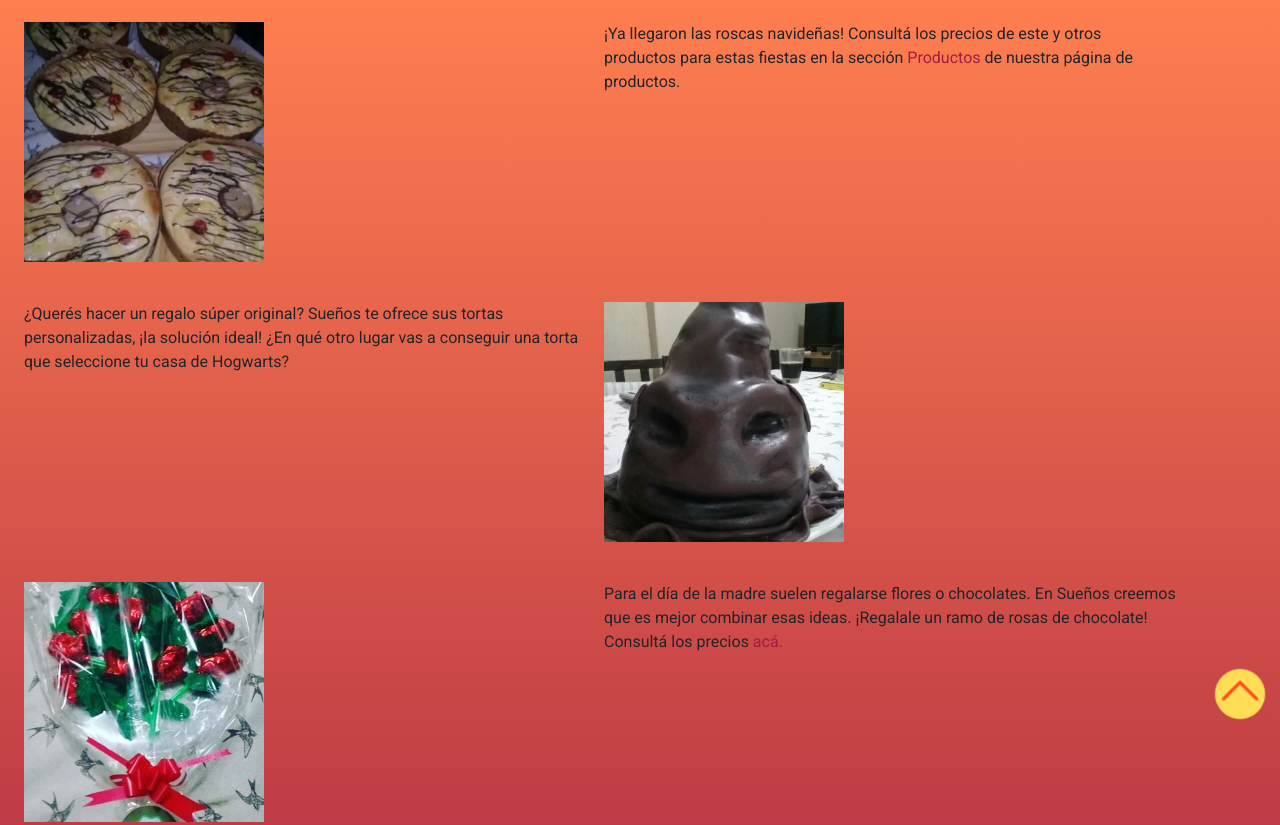
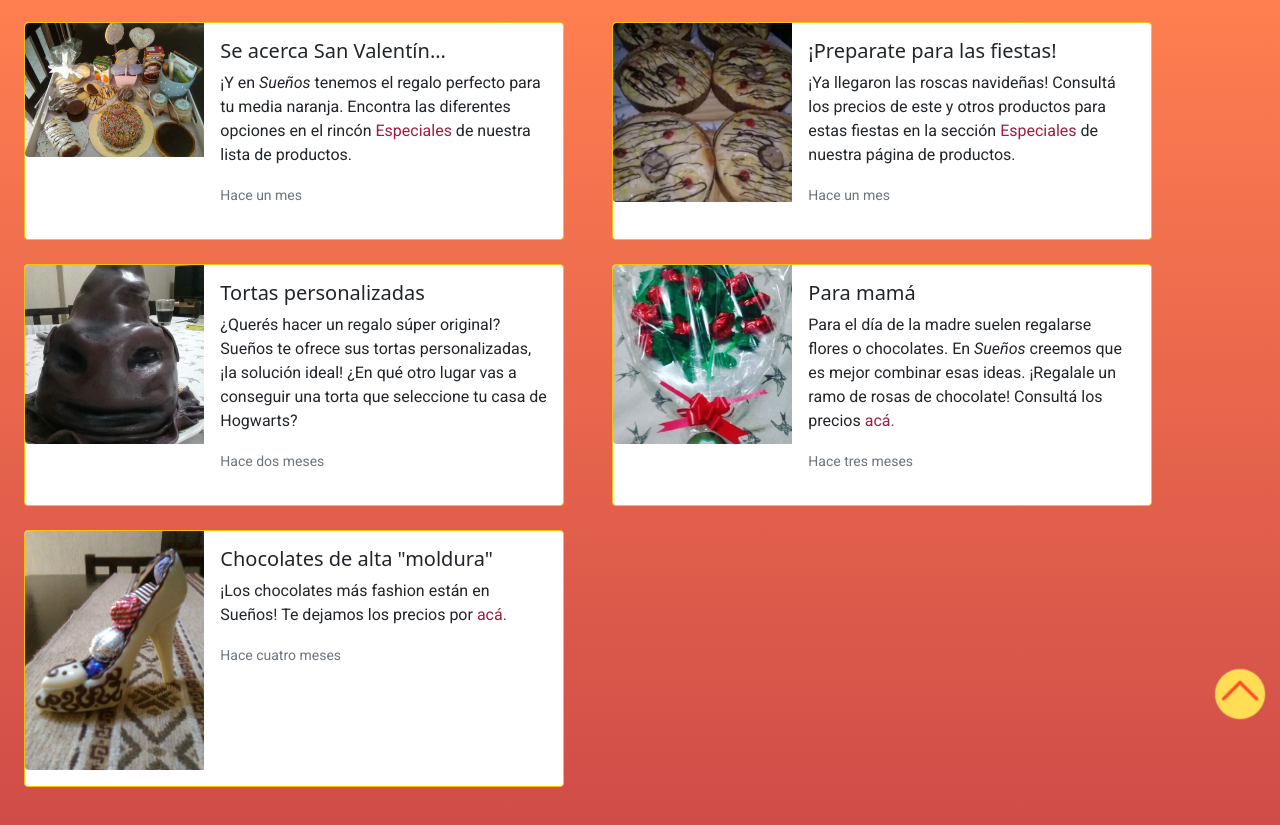
Before and after one commit to Raferna/Chocolateria_rama, a plain HTML site: page index.html in a window 1280 px wide. Shown: the part 66-891 px from the top of the page. Drawn offline with Linux system fonts and the light colour scheme; a web font is replaced by a local one.

Commit message:
Cards en index, tablas y forms

```diff
--- a/css/style.css
+++ b/css/style.css
@@ -53,6 +53,10 @@ body{
     text-decoration: none;
     color: linen;
     font-size: 1rem;
+}
+
+.navbar a:hover, .navbar a:focus{
+    color: coral;
 }
 
 .navbar__sub{
@@ -114,7 +118,8 @@ body{
 }
 
 .novedades img{
-    width: 15rem;
+    width:fit-content
+    /* height: 20rem; */
 }
 
 .navidad{
@@ -302,31 +307,27 @@ body{
 
 .formulario input{
     font-family: 'Roboto', sans-serif;
+    margin: 1rem;
+    margin-left: 3rem;
 }
 
-.formulario div{
-    margin: 1rem;
+.formulario textarea{
+    margin-top: 1rem;
+    margin-left: 3rem;
 }
 
 .name{
-    transform: translateX(75px)
+    transform: translateX(5px)
 }
 
 .lastname{
-    transform: translateX(75px)
+    transform: translateX(5px)
 }
 
 .mail{
-    transform: translateX(62px);
+    transform: translateX(-17px);
 }
 
-.tel{
-    transform: translateX(70px)
-}
-
-.query{
-    transform: translateX(70px)
-}
 
 .bttn{
     cursor: pointer;
@@ -353,6 +354,7 @@ body{
     row-gap: 10px;
     column-gap: 10px;
     height: 30vh;
+    transform: translateY(bottom);
 }
 
 .footer ul{
@@ -443,11 +445,11 @@ body {
     color: coral;
 }
 
-.table {
+.table{
     color: coral;
     border-color: coral;
     margin: 1rem;
-  }
+}
 
 .productos td{
     color: linen;
--- a/index.html
+++ b/index.html
@@ -28,30 +28,105 @@
       </ul></header>
 
     <section class="novedades">
-        <div class="navidad">
-            <div class="img_rosca"><img src="assets/Roscas.jpg" alt="Imagen roscas navideñas"></div>
-            <div class="txt_rosca"><p>¡Ya llegaron las roscas navideñas! Consultá los precios de este y otros productos
-        para estas fiestas en la sección
-        <a href="productos.html#especiales">Productos</a> de nuestra página de productos.</p></div></div>
 
-        <div class="sombrero">
-            <div class="img_sombrero"><img src="assets/TortaSeleccionadora.jpg" alt="Torta sombrero seleccionador"></div>
-            <div class="txt_sombrero"><p>¿Querés hacer un regalo súper original? Sueños te ofrece sus tortas personalizadas,
-        ¡la solución ideal! ¿En qué otro lugar vas a conseguir una torta que seleccione tu casa
-        de Hogwarts?</p></div></div>
+      <div class="row row-cols-1 row-cols-md-2 g-4">
 
-        <div class="rosas">
-            <div class="img_rosas"><img src="assets/RamoRosasChoco.jpg" alt="Rosas de chocolate"></div>
-            <div class="txt_rosas"><p>Para el día de la madre suelen regalarse flores o chocolates.
-        En Sueños creemos que es mejor combinar esas ideas.
-        ¡Regalale un ramo de rosas de chocolate! Consultá los precios
-        <a href="productos.html#especiales">acá.</a></p></div></div>
+        <div class="col">
+          <div class="card border-warning mb-3 h-100" style="max-width: 540px;">
+            <div class="row g-0">
+              <div class="col-md-4">
+              <img src="assets/Desayuno.jpg" class="img-fluid rounded-start" alt="Imagen desayuno San Valentín">
+            </div>
+          <div class="col-md-8">
+            <div class="card-body">
+              <h5 class="card-title">Se acerca San Valentín...</h5>
+              <p class="card-text">¡Y en <i>Sueños</i> tenemos el regalo perfecto para tu media naranja. Encontra las diferentes opciones en el rincón
+                <a href="productos.html#especiales">Especiales</a> de nuestra lista de productos.</p>
+              <p class="card-text"><small class="text-muted">Hace un mes</small></p>
+              </div>
+            </div>
+          </div>
+        </div>
+      </div>
 
-        <div class="zapato">
-            <div class="img_zapato"><img src="assets/ZapatoBombones.jpg" alt="Zapato de chocolate"></div>
-            <div class="txt_zapato"><p>¡Los chocolates más fashion están en Sueños!
-        Te dejamos los precios por
-        <a href="productos.html#choco">acá.</a></p></div></div>
+        <div class="col">
+          <div class="card border-warning mb-3 h-100" style="max-width: 540px;">
+            <div class="row g-0">
+              <div class="col-md-4">
+              <img src="assets/Roscas.jpg" class="img-fluid rounded-start" alt="Imagen roscas navideñas">
+            </div>
+          <div class="col-md-8">
+            <div class="card-body">
+              <h5 class="card-title">¡Preparate para las fiestas!</h5>
+              <p class="card-text">¡Ya llegaron las roscas navideñas! Consultá los precios de este y otros productos
+                para estas fiestas en la sección
+                <a href="productos.html#especiales">Especiales</a> de nuestra página de productos.</p>
+              <p class="card-text"><small class="text-muted">Hace un mes</small></p>
+              </div>
+            </div>
+          </div>
+        </div>
+      </div>
+
+      <div class="col">
+        <div class="card border-warning mb-3 h-100" style="max-width: 540px;">
+          <div class="row g-0">
+            <div class="col-md-4">
+            <img src="assets/TortaSeleccionadora.jpg" class="img-fluid rounded-start" alt="Torta sombrero seleccionador">
+          </div>
+          <div class="col-md-8">
+            <div class="card-body">
+              <h5 class="card-title">Tortas personalizadas</h5>
+              <p class="card-text">¿Querés hacer un regalo súper original? Sueños te ofrece sus tortas personalizadas,
+              ¡la solución ideal! ¿En qué otro lugar vas a conseguir una torta que seleccione tu casa
+              de Hogwarts?</p>
+              <p class="card-text"><small class="text-muted">Hace dos meses</small></p>
+              </div>
+            </div>
+          </div>
+        </div>
+      </div>
+
+      <div class="col">
+        <div class="card border-warning mb-3 h-100" style="max-width: 540px;">
+          <div class="row g-0">
+            <div class="col-md-4">
+            <img src="assets/RamoRosasChoco.jpg" class="img-fluid rounded-start" alt=""Rosas de chocolate"">
+          </div>
+          <div class="col-md-8">
+            <div class="card-body">
+              <h5 class="card-title">Para mamá</h5>
+              <p class="card-text">Para el día de la madre suelen regalarse flores o chocolates.
+                En <i>Sueños</i> creemos que es mejor combinar esas ideas.
+                ¡Regalale un ramo de rosas de chocolate! Consultá los precios
+                <a href="productos.html#especiales">acá.</a></p>
+              <p class="card-text"><small class="text-muted">Hace tres meses</small></p>
+              </div>
+            </div>
+          </div>
+        </div>
+      </div>
+
+      <div class="col">
+        <div class="card border-warning mb-3 h-100" style="max-width: 540px;">
+          <div class="row g-0">
+            <div class="col-md-4">
+            <img src="assets/ZapatoBombones.jpg" class="img-fluid rounded-start" alt="Zapato de chocolate">
+          </div>
+          <div class="col-md-8">
+            <div class="card-body">
+              <h5 class="card-title">Chocolates de alta "moldura"</h5>
+              <p class="card-text">¡Los chocolates más fashion están en Sueños!
+                Te dejamos los precios por
+                <a href="productos.html#choco">acá.</a></p>
+              <p class="card-text"><small class="text-muted">Hace cuatro meses</small></p>
+              </div>
+            </div>
+          </div>
+        </div>
+      </div>
+
+    </div>
     </section>
 
     <a href="" class="arriba"><img src="/assets/up-arrow.png" alt="Volver arriba"></a>
```
Also changed, not shown: htmls/quienes_somos.html (+14 -0 lines).
